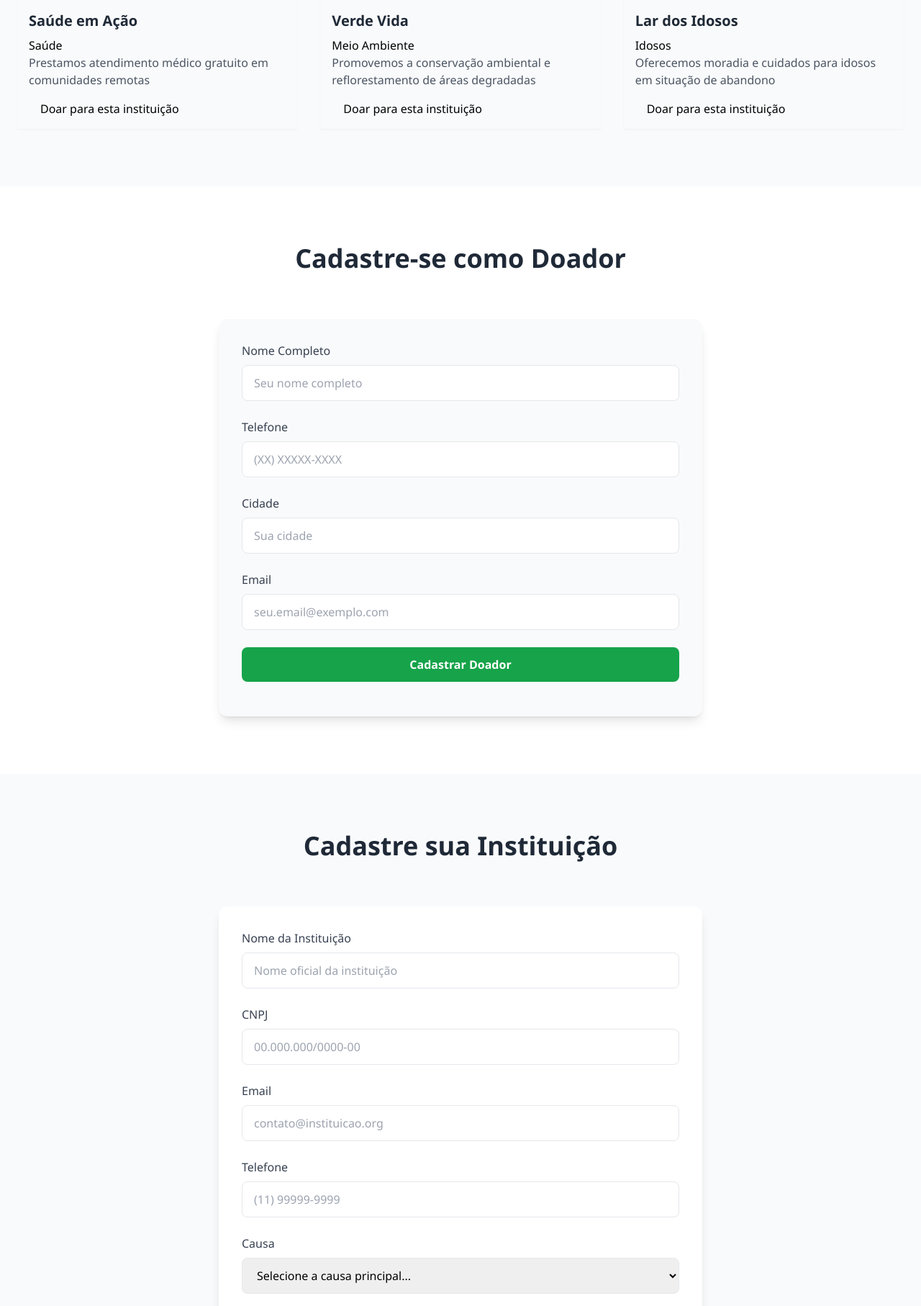
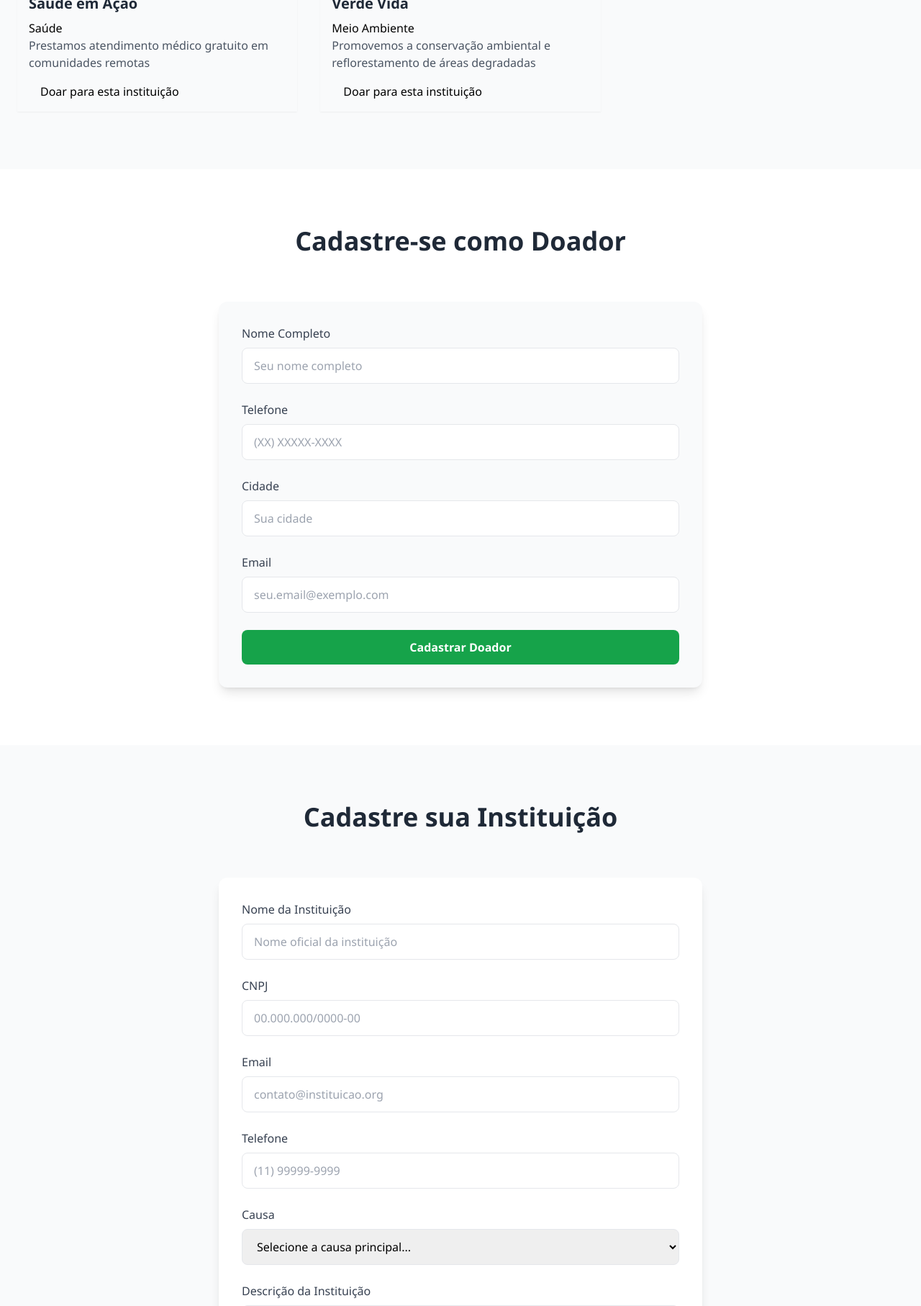
Before and after one commit to anacarolinetrajano/SolidariedadeEmA-o, a Django app: page / in a window 1280 px wide. Shown: the part 2043-3857 px from the top of the page at 72% size. Run offline with Django 4.2, Linux system fonts and the light colour scheme; some libraries are stand-ins or nearby versions.

Commit message:
Arrumei o código

```diff
--- a/paginasweb/templates/paginasweb/index.html
+++ b/paginasweb/templates/paginasweb/index.html
@@ -1,5 +1,3 @@
-FileName: MultipleFiles/index.html
-FileContents: {# FileName: MultipleFiles/index.html #}
 {% load static %}
 
 
@@ -312,14 +310,6 @@ FileContents: {# FileName: MultipleFiles/index.html #}
               description: "Promovemos a conservação ambiental e reflorestamento de áreas degradadas",
               image: "{% static 'img/floresta.jpg' %}", // Placeholder for missing image
               alt: "Voluntários plantando árvores jovens em área de reflorestamento com equipamentos de jardinagem e sorrisos"
-          },
-          {
-              id: 6,
-              name: "Lar dos Idosos",
-              cause: "Idosos",
-              description: "Oferecemos moradia e cuidados para idosos em situação de abandono",
-              image: "{% static 'img/idoso.jpg'}", // Placeholder for missing image
-              alt: "Idosos participando de atividades recreativas em centro de convivência com jardim bem cuidado"
           }
       ];
 
--- a/paginasweb/templates/paginasweb/login.html
+++ b/paginasweb/templates/paginasweb/login.html
@@ -1,4 +1,3 @@
-{# FileName: MultipleFiles/login.html #}
 {% extends "paginasweb/index.html" %} {# Extend your main base template #}
 
 {% load static %}
--- a/pw2025/settings.py
+++ b/pw2025/settings.py
@@ -86,10 +86,10 @@ DATABASES = {
     "default": {
         "ENGINE": "django.db.backends.postgresql",
         "NAME": "postgres",
-        "USER": "postgres.rwsbmbnmwqxruyrnephc",
-        "PASSWORD": "@Solly12342025",
+        "USER": "postgres.mbkzkvtlhnaiiveilpso",
+        "PASSWORD": "@Solly_2025",
         "HOST": "aws-0-sa-east-1.pooler.supabase.com",
-        "PORT": "5432",
+        "PORT": "6543",
     }
 }
 
```
